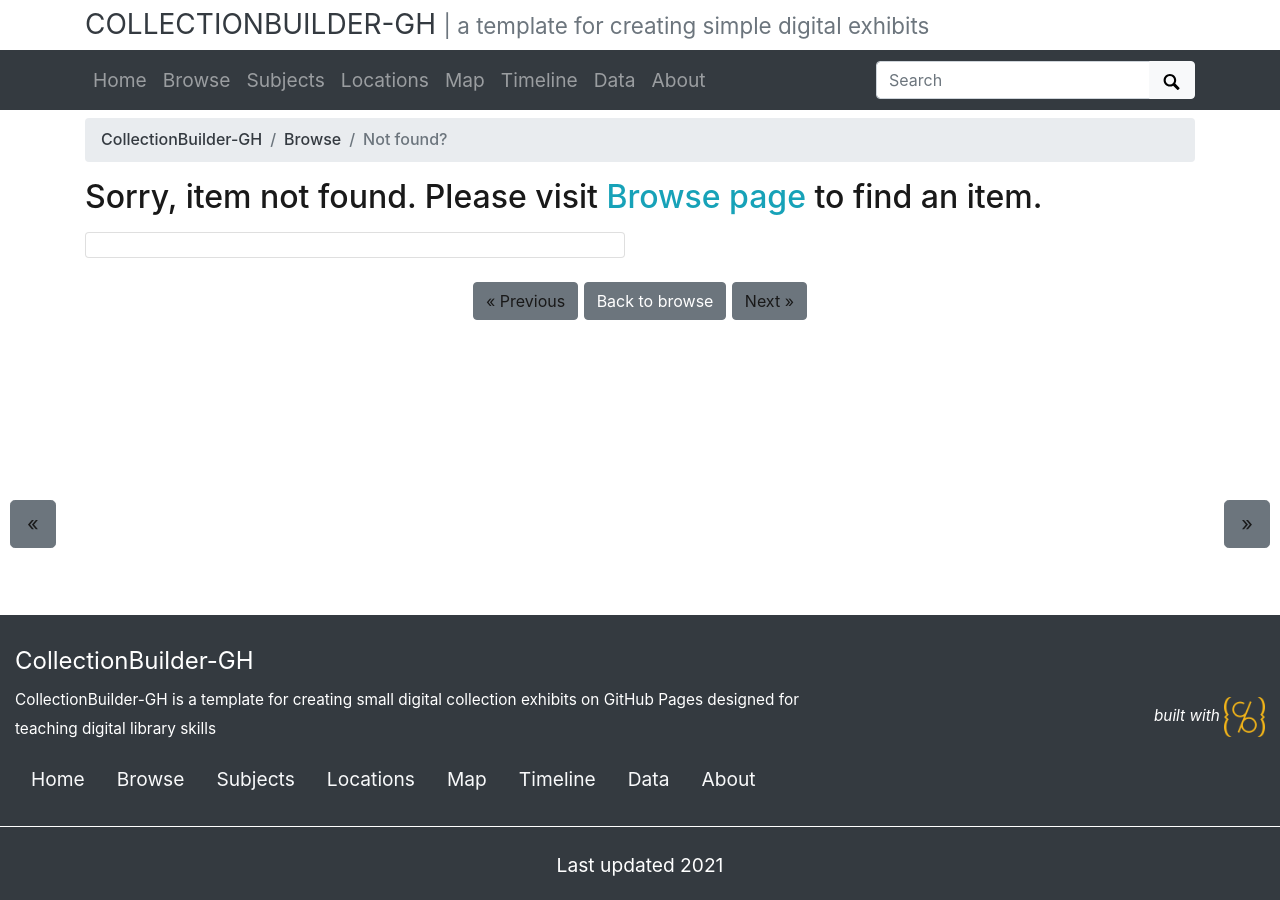
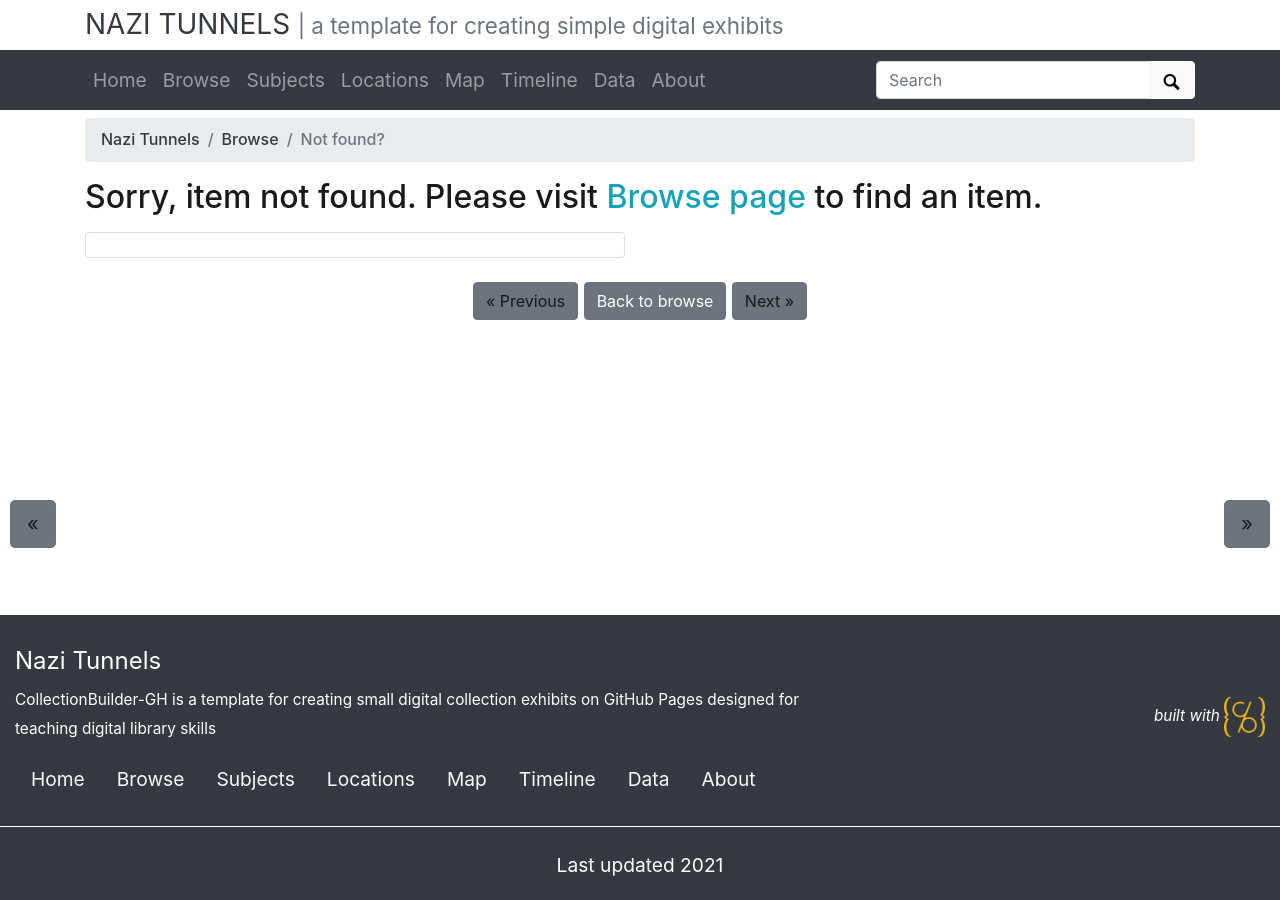
Before and after one commit to ammonshepherd/nazi-tunnels, a Jekyll site: the page built from pages/item.md, in a window 1280 px wide. Built offline with Jekyll 4.4.1, drawn with Linux system fonts in a browser that asks for light colours.

Commit message:
Change title

```diff
--- a/_config.yml
+++ b/_config.yml
@@ -18,7 +18,7 @@ source-code: https://github.com/CollectionBuilder/collectionbuilder-gh
 # SITE SETTINGS
 #
 # title of site appears in banner
-title: CollectionBuilder-GH
+title: Nazi Tunnels
 # tagline, a short phrase that will appear throughout the site in the top banner
 tagline: a template for creating simple digital exhibits
 # description appears in meta tags and other locations
```
